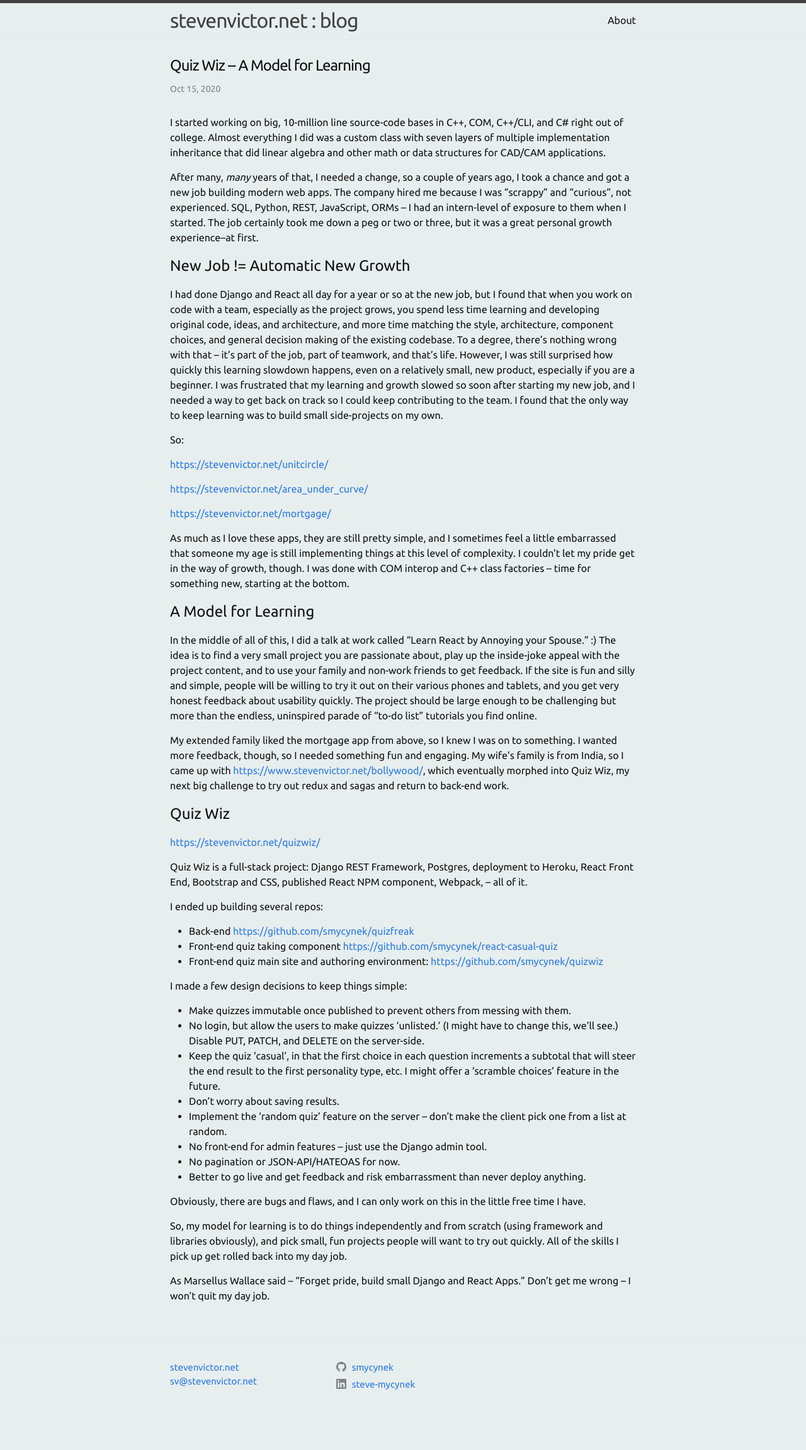
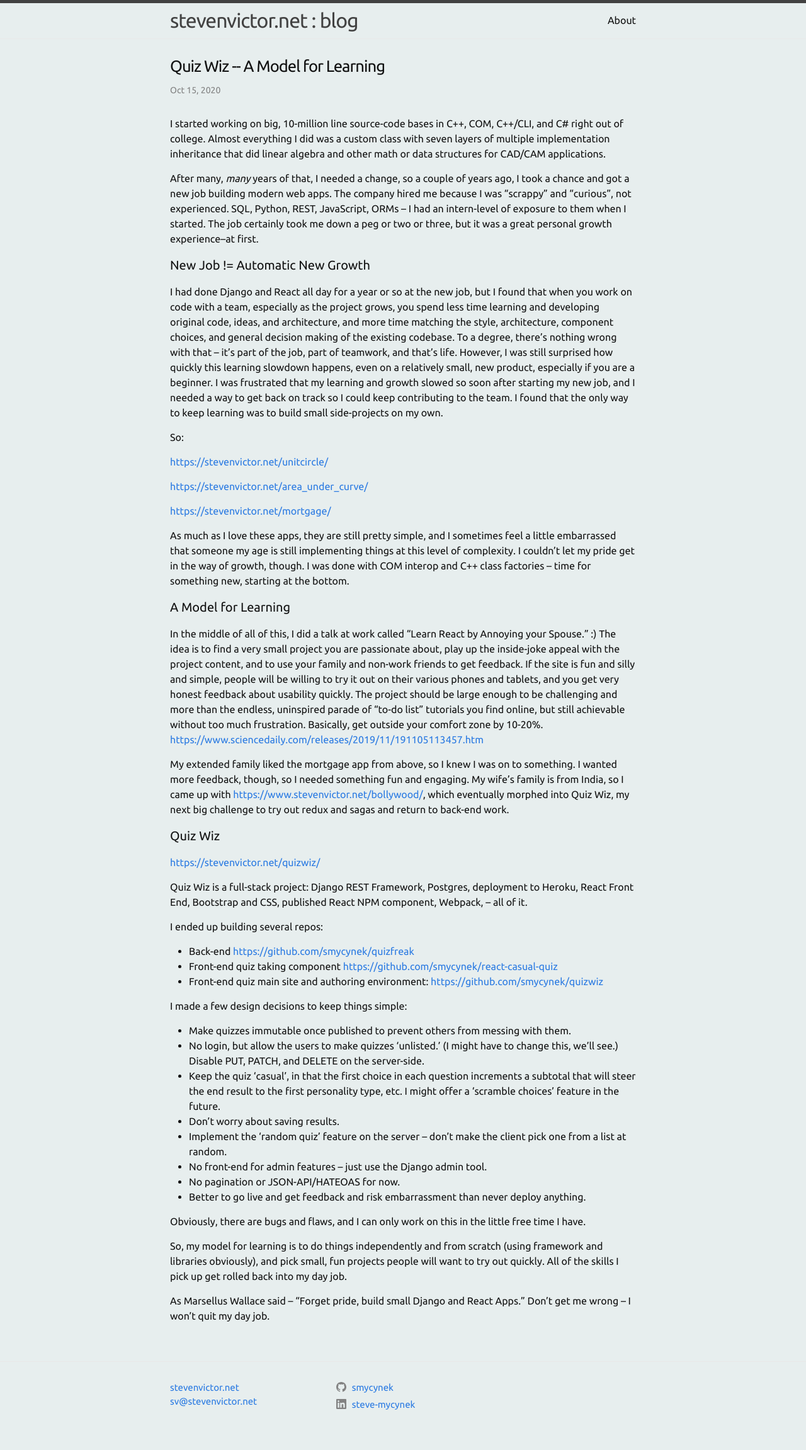
Before and after one commit to smycynek/smycynek.github.io, a Jekyll site: the page built from _posts/2020-10-15-quizwiz copy.markdown, in a window 1280 px wide. Shown: the whole page at 63% size. Built offline with Jekyll 4.4.1, drawn with Linux system fonts in a browser that asks for light colours; before the commit the page ends 2270 px from its top, so only the background shows below that.

Commit message:
new post

```diff
--- a/_posts/2020-10-15-quizwiz.markdown
+++ b/_posts/2020-10-15-quizwiz copy.markdown
@@ -11,7 +11,7 @@ right out of college.  Almost everything I did was a custom class with seven lay
 After many, *many* years of that, I needed a change, so a couple of years ago, I took a chance and
 got a new job building modern web apps.  The company hired me because I was "scrappy" and "curious", not experienced.  SQL, Python, REST, JavaScript, ORMs -- I had an intern-level of exposure to them when I started. The job certainly took me down a peg or two or three, but it was a great personal growth experience--at first.
 
-# New Job != Automatic New Growth
+#### New Job != Automatic New Growth
 
 I had done Django and React all day for a year or so at the new job, but I found that when you work on code with a team, especially as the project grows, you spend less time learning and developing original code, ideas, and architecture, and more time matching the style, architecture, component choices, and general decision making of the existing codebase.  To a degree, there's nothing wrong with that -- it's part of the job, part of teamwork, and that's life.  However, I was still surprised how quickly this learning slowdown happens, even on a relatively small, new product, especially if you are a beginner.  I was frustrated that my learning and growth slowed so soon after starting my new job, and I needed a way to get back on track so I could keep contributing to the team.  I found that the only way to keep learning was to build small side-projects on my own.
 
@@ -25,11 +25,12 @@ So:
 
 As much as I love these apps, they are still pretty simple, and I sometimes feel a little embarrassed that someone my age is still implementing things at this level of complexity.  I couldn't let my pride get in the way of growth, though.  I was done with COM interop and C++ class factories -- time for something new, starting at the bottom.
 
-# A Model for Learning
+#### A Model for Learning
 
 In the middle of all of this, I did a talk at work called "Learn React by Annoying your Spouse."  :)
 The idea is to find a very small project you are passionate about, play up the inside-joke appeal
-with the project content, and to use your family and non-work friends to get feedback.  If the site is fun and silly and simple, people will be willing to try it out on their various phones and tablets, and you get very honest feedback about usability quickly.  The project should be large enough to be challenging but more than the endless, uninspired parade of "to-do list" tutorials you find online.
+with the project content, and to use your family and non-work friends to get feedback.  If the site is fun and silly and simple, people will be willing to try it out on their various phones and tablets, and you get very honest feedback about usability quickly.  The project should be large enough to be challenging and more than the endless, uninspired parade of "to-do list" tutorials you find online, but still achievable without too much frustration.  Basically,
+get outside your comfort zone by 10-20%. <https://www.sciencedaily.com/releases/2019/11/191105113457.htm>
 
 My extended family
 liked the mortgage app from above, so I knew I was on to something.  I wanted more feedback, though,
@@ -37,7 +38,7 @@ so I needed something fun and engaging.  My wife's family is from India, so I ca
 <https://www.stevenvictor.net/bollywood/>, which eventually morphed into Quiz Wiz, my next
 big challenge to try out redux and sagas and return to back-end work.
 
-# Quiz Wiz
+#### Quiz Wiz
 
 <https://stevenvictor.net/quizwiz/>
 
--- a/_sass/minima/_layout.scss
+++ b/_sass/minima/_layout.scss
@@ -217,12 +217,12 @@
 }
 
 .post-title {
-  @include relative-font-size(1.5);
+  @include relative-font-size(1.6);
   letter-spacing: -1px;
   line-height: 1;
 
   @include media-query($on-laptop) {
-    @include relative-font-size(1.5);
+    @include relative-font-size(1.6);
   }
 }
 
```
Also changed, not shown: _posts/2020-10-19-airplane.markdown (added, +29 -0 lines).
